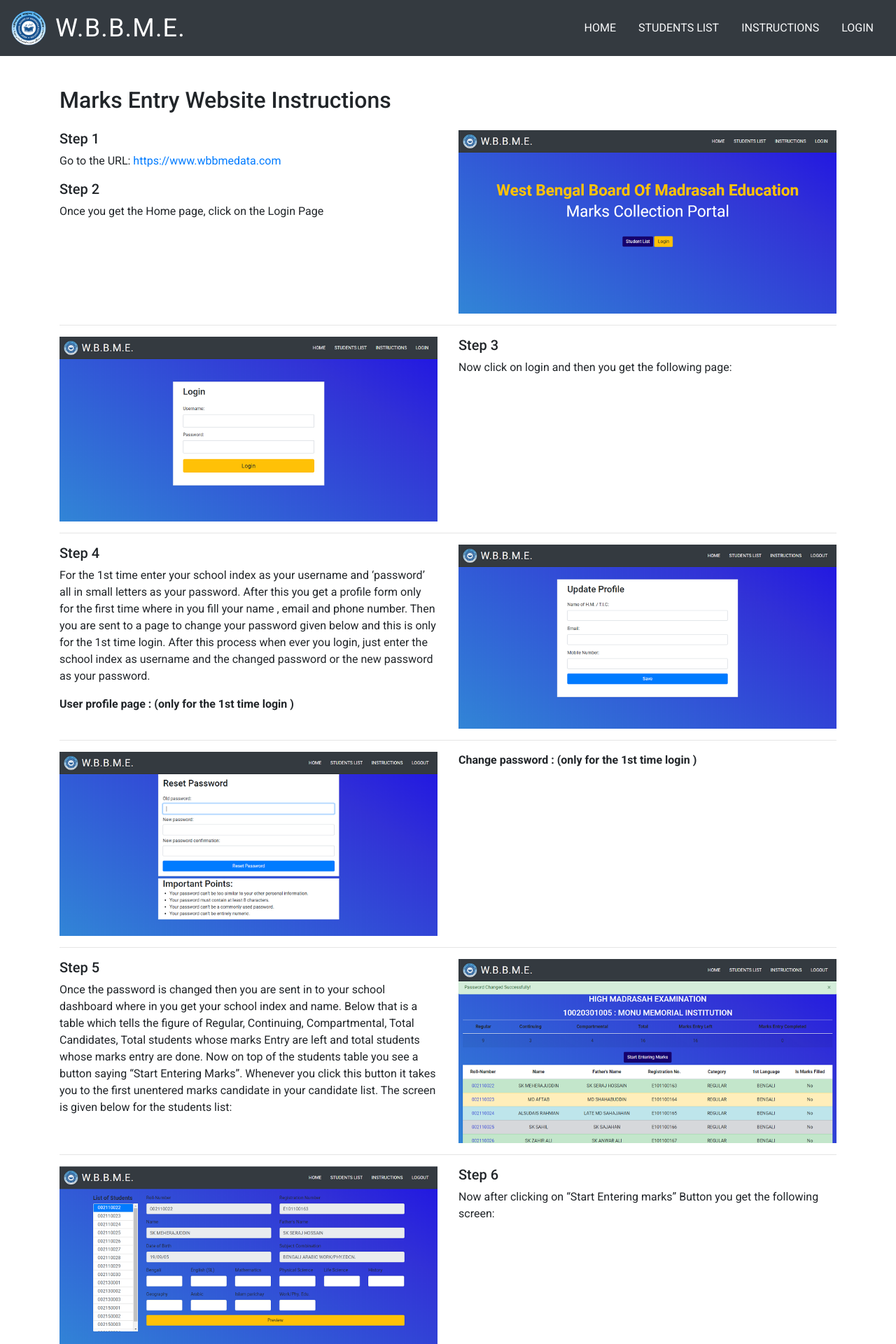
After one commit to asishojha/django_test1, a Django app: page /instructions/ in a window 1280 px wide. The commit adds this page. Shown: the top 1920 px of the page at 70% size. Run offline with Django 3.2, Linux system fonts and the light colour scheme; some libraries are stand-ins or nearby versions.

Commit message:
Final Changes

```diff
--- /dev/null
+++ b/mdmarks/templates/mdmarks/instructions.html
@@ -0,0 +1,120 @@
+{% extends 'base.html' %}
+{% load static %}
+{% block meta %}<title>Instructions</title>{% endblock %}
+{% block css %}
+<style type="text/css">
+	.base-section{
+		height: 0;
+		min-height: 0;
+	}
+</style>
+{% endblock %}
+{% block content %}
+<section style="margin-top: 76px;">
+	<div class="container pt-5 bg-white" style="position: relative;">
+		<h2 class="mb-4" style="position: relative;">Marks Entry Website Instructions</h2>
+		<div class="row my-3">
+			<div class="col-md-6">
+				<h5>Step 1</h5>
+				<p>Go to the URL: <a target="_blank" href="https://www.wbbmedata.com">https://www.wbbmedata.com</a></p>
+				<h5>Step 2</h5>
+				<p>Once you get the Home page, click on the Login Page</p>
+			</div>
+			<div class="col-md-6">
+				<img src="{% static 'img/instructions/1.png' %}" class="img-fluid" alt="" />
+			</div>
+		</div>
+		<hr>
+		<div class="row my-3">
+			<div class="col-md-6">
+				<img src="{% static 'img/instructions/2.png' %}" class="img-fluid" alt="" />
+			</div>
+			<div class="col-md-6">
+				<h5>Step 3</h5>
+				<p>Now click on login and then you get the following page:</p>
+			</div>
+		</div>
+		<hr>
+		<div class="row my-3">
+			<div class="col-md-6">
+				<h5>Step 4</h5>
+				<p>For the 1st time enter your school index as your username and ‘password’ all in small letters as your password. After this you get a profile form only for the first time where in you fill your name , email and phone number. Then you are sent to a page to change your password given below and this is only for the 1st time login. After this process when ever you login, just enter the school index as username and the changed password or the new password as your password. </p>
+				<p><strong>User profile page : (only for the 1st time login )</strong></p>
+			</div>
+			<div class="col-md-6">
+				<img src="{% static 'img/instructions/3.png' %}" class="img-fluid" alt="" />
+			</div>
+		</div>
+		<hr>
+		<div class="row my-3">
+			<div class="col-md-6">
+				<img src="{% static 'img/instructions/4.png' %}" class="img-fluid" alt="" />
+			</div>
+			<div class="col-md-6">
+				<p><strong>Change password : (only for the 1st time login )</strong></p>
+			</div>
+		</div>
+		<hr>
+		<div class="row my-3">
+			<div class="col-md-6">
+				<h5>Step 5</h5>
+				<p>Once the password is changed then you are sent in to your school dashboard where in you get your school index and name. Below that is a table which tells the figure of Regular, Continuing, Compartmental, Total Candidates, Total students whose marks Entry are left and total students whose marks entry are done. Now on top of the students table you see a button saying “Start Entering Marks”. Whenever you click this button it takes you to the first unentered marks candidate in your candidate list. The screen is given below for the students list:</p>
+			</div>
+			<div class="col-md-6">
+				<img src="{% static 'img/instructions/5.png' %}" class="img-fluid" alt="" />
+			</div>
+		</div>
+		<hr>
+		<div class="row my-3">
+			<div class="col-md-6">
+				<img src="{% static 'img/instructions/6.png' %}" class="img-fluid" alt="" />
+			</div>
+			<div class="col-md-6">
+				<h5>Step 6</h5>
+				<p>Now after clicking on “Start Entering marks” Button you get the following screen: </p>
+			</div>
+		</div>
+		<hr>
+		<div class="row my-3">
+			<div class="col-md-6">
+				<h5>Step 7</h5>
+				<p>Enter Your marks for the subjects and click on preview  and you get the following preview screen:</p>
+			</div>
+			<div class="col-md-6">
+				<img src="{% static 'img/instructions/7.png' %}" class="img-fluid" alt="" />
+			</div>
+		</div>
+		<hr>
+		<div class="row my-3">
+			<div class="col-md-6">
+				<img src="{% static 'img/instructions/8.png' %}" class="img-fluid" alt="" />
+			</div>
+			<div class="col-md-6">
+				<h5>Step 8</h5>
+				<p>Here you  get an Edit and submit button. If all marks are ok press submit or else press edit again to go back to previous screen. After successfully submitting the form, you automatically go to the form of the next candidate and fill its marks. When you have completed filling all the marks you get a message that “All your marks submission has been done successfully. Thanks for your co-operation.”. </p>
+			</div>
+		</div>
+		<hr>
+		<h2 class="mb-4">Special Instructions (High Madrasah Examination)</h2>
+		<div class="row">
+			<div class="col-md-6">
+				<p>All the marks to be submitted are to be out of 100. Or else if a student is absent in any subject ‘AB’ is to be entered . any marks entered above 100 and other than ab will show error as below:</p>
+			</div>
+			<div class="col-md-6">
+				<img src="{% static 'img/instructions/9.png' %}" class="img-fluid" alt="" />
+			</div>
+		</div>
+		<hr>
+		<h2 class="mb-4">Special Instructions (Alim Examination)</h2>
+		<div class="row">
+			<div class="col-md-6">
+				<img src="{% static 'img/instructions/10.png' %}" class="img-fluid" alt="" />
+			</div>
+			<div class="col-md-6">
+				<p>All the marks to be submitted are to be out of 100 except for “Fiqh”, ”Physical Science”, “Life Science” & “Geography” where in the marks to be submitted is to be out of 50. Or else if a student is absent in any subject ‘AB’ is to be entered . Any marks entered above 100 or 50 when and where applicable and other than ‘ab’ will show error as below:</p>
+			</div>
+		</div>
+		<hr>
+	</div>
+</section>
+{% endblock %}
--- a/mdmarks/urls.py
+++ b/mdmarks/urls.py
@@ -1,5 +1,5 @@
 from django.urls import path
-from .views import index, login, logout, school_profile, reset_password, students
+from .views import index, login, logout, school_profile, reset_password, students, instructions
 from .previews import StudentHMFormPreview, StudentALFormPreview
 from .forms import StudentHMForm, StudentALForm
 
@@ -12,6 +12,7 @@ urlpatterns = [
 	path('update-school-profile/', school_profile, name='profile'),
 	path('reset-password/', reset_password, name='reset_password'),
 	path('students/', students, name='students'),
+	path('instructions/', instructions, name='instructions'),
 	path('student/hm/<slug:rollno>/', StudentHMFormPreview(StudentHMForm), name='student_hm'),
 	path('student/al/<slug:rollno>/', StudentALFormPreview(StudentALForm), name='student_al'),
 ]
--- a/mdmarks/views.py
+++ b/mdmarks/views.py
@@ -5,6 +5,8 @@ from django.contrib.auth.models import Permission, User
 from django.contrib.contenttypes.models import ContentType
 from django.contrib import messages
 from django.core.paginator import Paginator, EmptyPage, PageNotAnInteger
+from django.contrib.admin.views.decorators import staff_member_required
+from django.utils.decorators import method_decorator
 
 from .models import SchoolProfile, StudentAL, StudentHM
 from .forms import UsersLoginForm, SchoolProfileForm, PasswordResetForm, CsvImportForm
@@ -146,6 +148,7 @@ def students(request):
 	}
 	return render(request, 'mdmarks/students.html', context)
 
+@method_decorator(staff_member_required)
 def import_users(request):
 	form = CsvImportForm()
 	if request.method == 'POST':
@@ -159,3 +162,6 @@ def import_users(request):
 	context = {"form": form}
 
 	return render(request, "admin/csv_form.html", context)
+
+def instructions(request):
+	return render(request, 'mdmarks/instructions.html')
--- a/templates/base.html
+++ b/templates/base.html
@@ -51,7 +51,7 @@
             <ul class="navbar-nav ml-auto">
                 <li class='nav-item'><a class='nav-link text-light text-uppercase px-3' href="{% url 'mdmarks:index' %}">Home</a></li>
                 <li class='nav-item'><a class='nav-link text-light text-uppercase px-3' href="{% url 'mdmarks:students' %}">Students List</a></li>
-                <li class='nav-item'><a class='nav-link text-light text-uppercase px-3' href="#">Instructions</a></li>
+                <li class='nav-item'><a class='nav-link text-light text-uppercase px-3' href="{% url 'mdmarks:instructions' %}">Instructions</a></li>
                 {% if not request.user.is_authenticated %}<li class='nav-item'><a class='nav-link text-light text-uppercase px-3' href="{% url 'mdmarks:login' %}">Login</a></li>{% else %}<li class='nav-item'><a class='nav-link text-light text-uppercase px-3' href="{% url 'mdmarks:logout' %}">Logout</a></li>{% endif %}
             </ul>
         </div>
```
Also changed, not shown: static/img/instructions/1.png (added), static/img/instructions/10.png (added), static/img/instructions/2.png (added), static/img/instructions/3.png (added), static/img/instructions/4.png (added), static/img/instructions/5.png (added), static/img/instructions/6.png (added), static/img/instructions/7.png (added), static/img/instructions/8.png (added), static/img/instructions/9.png (added).
